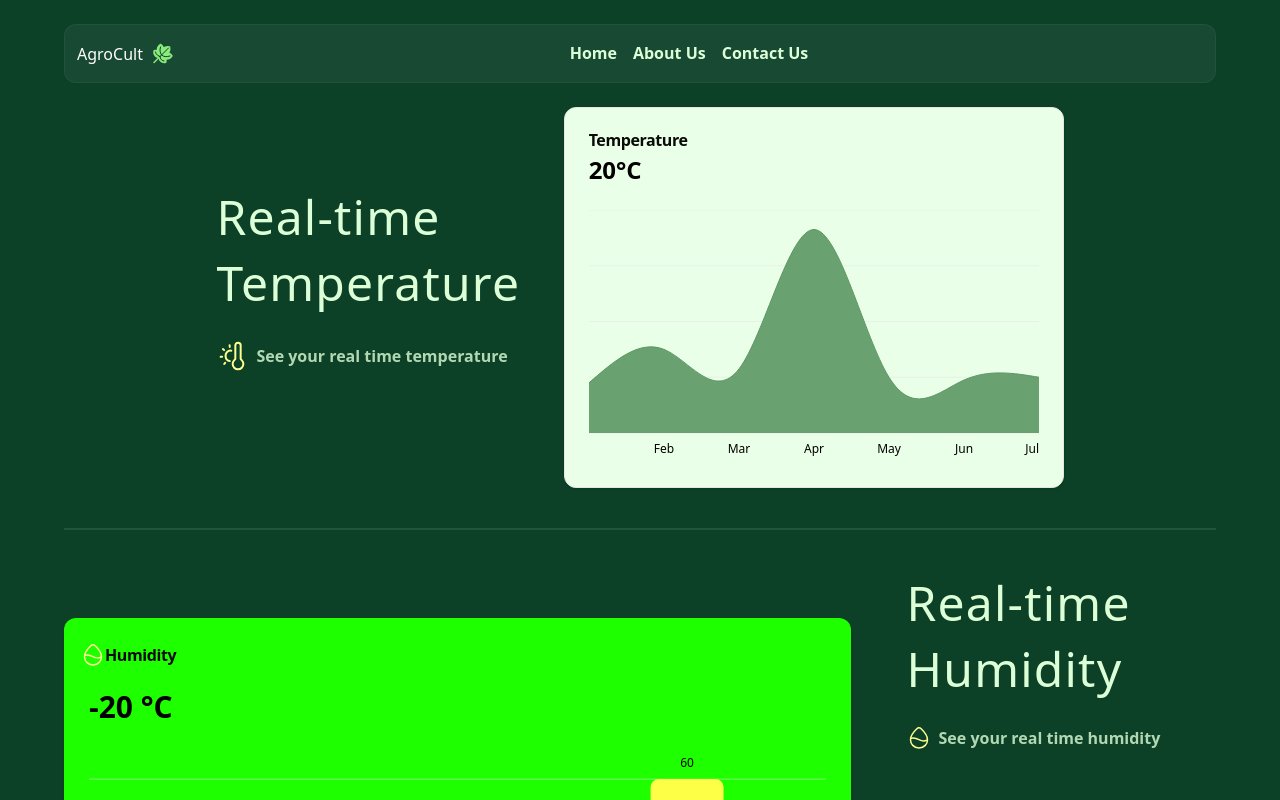
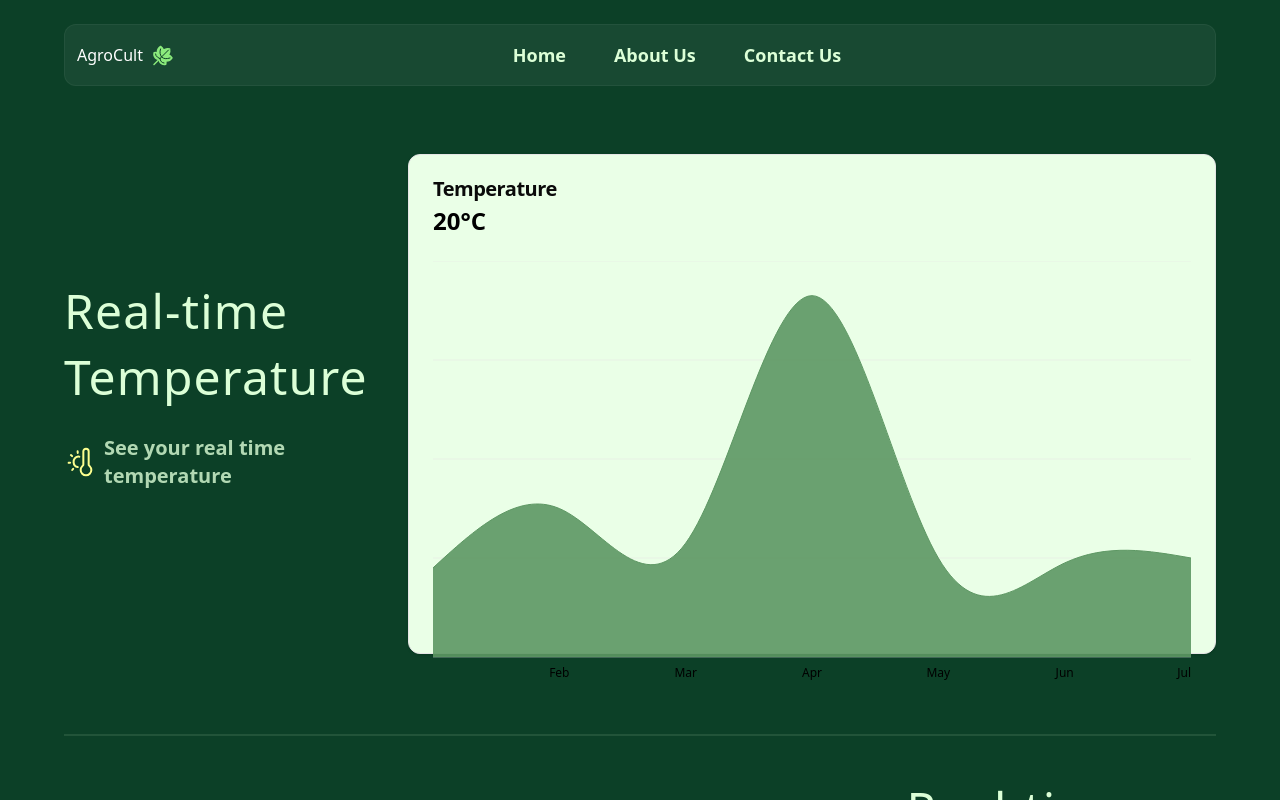
Before and after one commit to nikhilcodes0/AgroCult, a React (Vite) app: page / in a window 1280 px wide. Shown: the top 800 px of the page. Built offline with nearby package versions, Linux system fonts and the light colour scheme.

Commit message:
few fixes

```diff
--- a/src/components/Navbar.tsx
+++ b/src/components/Navbar.tsx
@@ -23,7 +23,7 @@ function Navbar() {
         </div>
         <div className="text-white lg:mx-auto">
           <div className="hidden md:block ">
-            <ul className="flex gap-4 text-[#DCFFD7] font-semibold">
+            <ul className="flex gap-8 pr-6 lg:mr-0 lg:gap-12 lg:text-lg text-[#DCFFD7] font-semibold">
               <li className="cursor-pointer hover:text-white">Home</li>
               <li className="cursor-pointer hover:text-white">About Us</li>
               <li className="cursor-pointer hover:text-white">Contact Us</li>
--- a/src/pages/Home.tsx
+++ b/src/pages/Home.tsx
@@ -88,9 +88,9 @@ function Home() {
     <>
       <Navbar />
       <div className="w-[90%] mx-auto text-[#dcffd7]">
-        <div className="md:flex md:gap-14 md:items-center lg:justify-center">
+        <div className="md:flex md:gap-14  md:justify-between my-7 lg:items-center lg:text-xl">
           <div className="mb-4">
-            <p className="text-5xl w-60 leading-snug tracking-wide font-[Roboto}">
+            <p className="text-5xl 2xl:text-6xl lg:w-72 w-60 leading-snug tracking-wide font-[Roboto}">
               Real-time Temperature
             </p>
             <div className="flex items-center gap-2 my-6">
@@ -100,7 +100,7 @@ function Home() {
               </p>
             </div>
           </div>
-          <Card className="w-full bg-[#eaffe7] my-12 lg:my-0 lg:max-w-[500px]">
+          <Card className="w-full bg-[#eaffe7] my-12 lg:my-10 lg:max-w-[1000px] lg:max-h-[500px]">
             <CardHeader>
               <CardTitle>Temperature</CardTitle>
               <CardDescription className="text-black">
@@ -109,7 +109,7 @@ function Home() {
                 </p>
               </CardDescription>
             </CardHeader>
-            <CardContent>
+            <CardContent className="">
               <ChartContainer config={chartConfig}>
                 <AreaChart
                   accessibilityLayer
```
